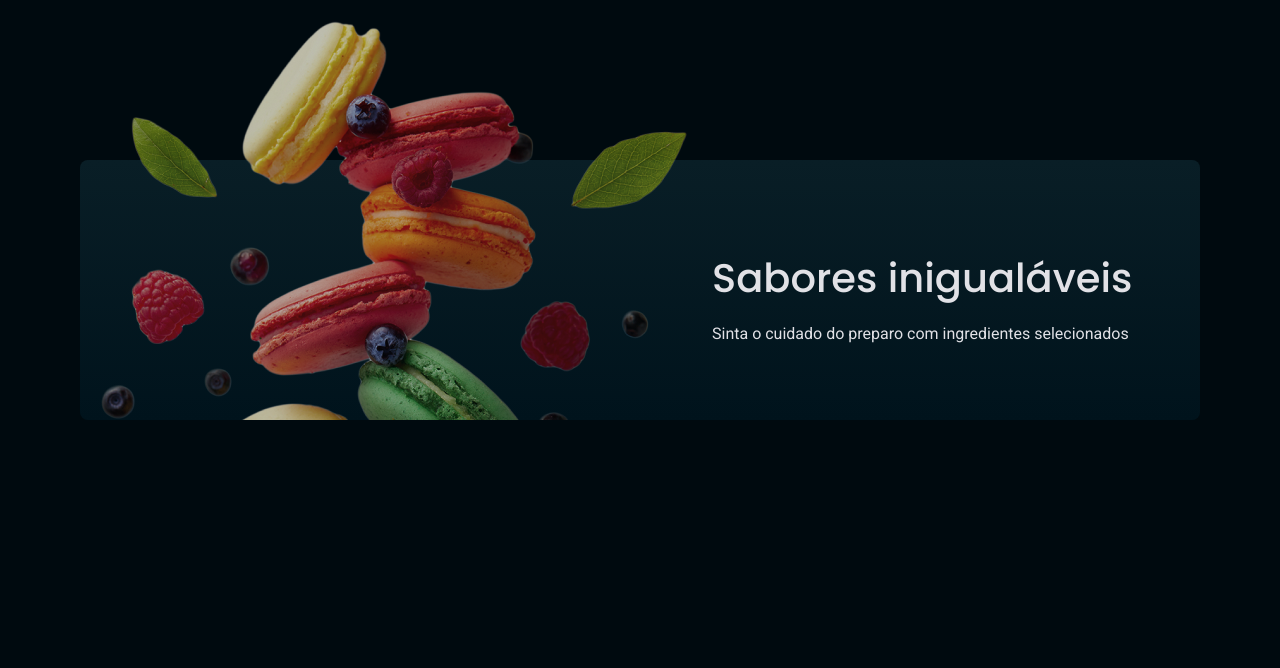
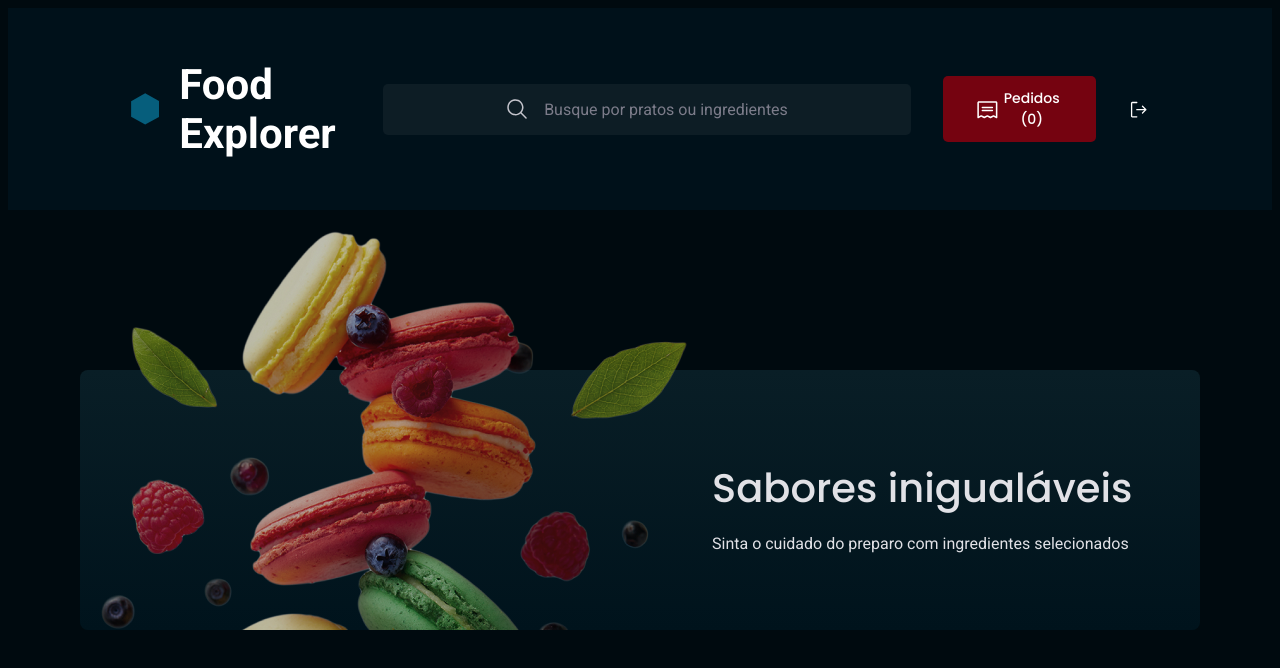
Before and after one commit to gregolly/food-explorer-frontend-challenge, a React (Vite) app: page / in a window 1280 px wide. Shown: the top 668 px of the page. Built offline with nearby package versions, Linux system fonts and the light colour scheme.

Commit message:
chore: add default layout to routes

```diff
--- a/src/routes/auth.routes.jsx
+++ b/src/routes/auth.routes.jsx
@@ -1,10 +1,14 @@
 import { Route, Routes } from "react-router-dom"
 import { Home } from "../pages/Home"
+
+import { Default } from '../layouts/Default'
 
 export const AuthRoutes = () => {
     return (
         <Routes>
-            <Route path="/" element={<Home />} />
+            <Route path="/" element={<Default />}>
+                <Route path="/" element={<Home />} />
+            </Route>
         </Routes>
     )
 }
```
